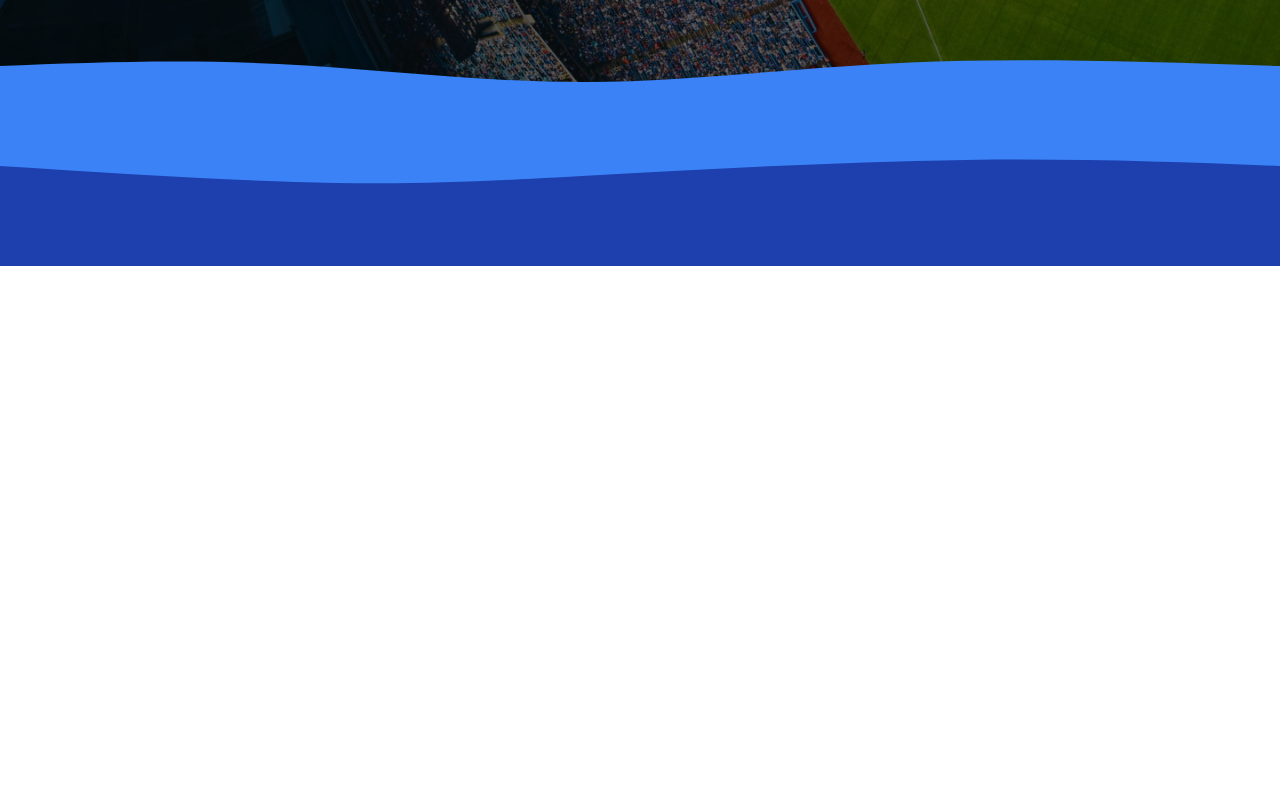
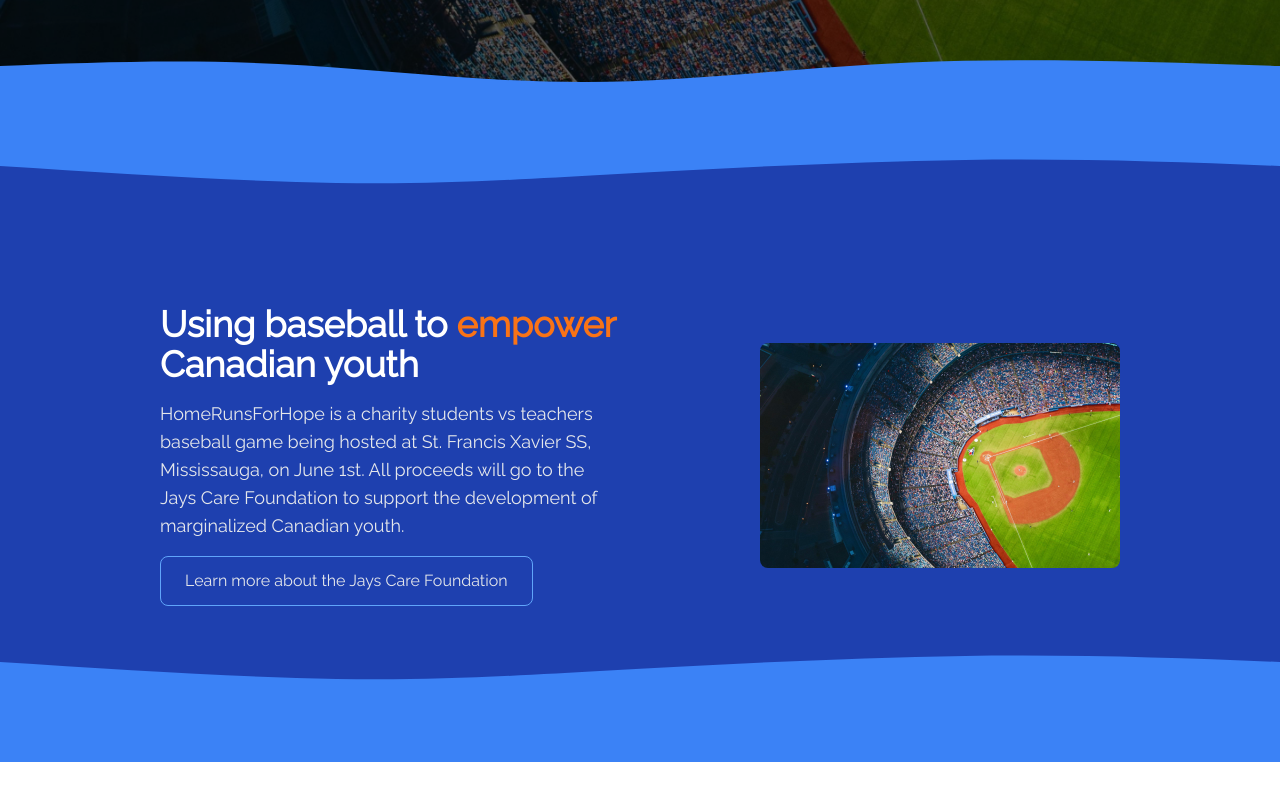
Before and after one commit to Aarav87/homerunsforhopefx, a Next.js app: page / in a window 1280 px wide. Shown: the part 674-1474 px from the top of the page. Before the commit the page ends 940 px from the top, so only its background shows below. Built offline with nearby package versions, Linux system fonts and the light colour scheme.

Commit message:
added about section

```diff
--- /dev/null
+++ b/components/about.js
@@ -0,0 +1,34 @@
+import Image from "next/image";
+
+export default function About() {
+    return (
+        <div id="about" className="flex flex-col items-center lg:flex-row bg-blue-800 p-10 lg:p-20 xl:px-40 items-left gap-6 z-[30] py-0 lg:pt-8 pb-0 lg:pb-0 xl:pb-0">
+            <div className="flex flex-col items-center lg:items-start w-[80%] text-center lg:text-left mb-4 lg:mb-0 sm:pt-4">
+                <h1 className="text-white font-bold text-3xl md:text-4xl">
+                    Using baseball to {" "}
+                    <span className="text-orange-500">empower</span>
+                    {" "} Canadian youth
+                </h1>
+
+                <p className="mt-4 w-[85%] md:w-[80%] text-lg text-gray-200">
+                    HomeRunsForHope is a charity students vs teachers baseball game
+                    being hosted at St. Francis Xavier SS, Mississauga, on June 1st.
+                    All proceeds will go to the Jays Care Foundation to support the
+                    development of marginalized Canadian youth.
+                </p>
+
+                <div className='my-4'>
+                    <a href="https://www.mlb.com/bluejays/community/jays-care" target="_blank" rel="noreferrer">
+                        <button className='px-6 py-3 border border-blue-400 text-gray-200 hover:bg-blue-400 rounded-lg font-medium'>
+                            Learn more about the Jays Care Foundation
+                        </button>
+                    </a>
+                </div>
+            </div>
+
+            <div className="flex p-0 m-0 w-full md:w-1/2 h-3/4">
+                <Image src="/banner.jpg" alt="Jays Care Foundation in-action" height={500} width={500} className="rounded-lg" />
+            </div>
+        </div>
+    )
+}
--- a/pages/index.js
+++ b/pages/index.js
@@ -1,5 +1,6 @@
 import Navbar from "@/components/navbar";
 import Image from "next/image";
+import About from "@/components/about";
 
 export default function Home() {
     return (
@@ -28,6 +29,7 @@
                     </div>
                 </div>
             </header>
+
             <div className="-translate-y-40">
                 <div className="h-0">
                     <svg preserveAspectRatio="none" width="100%" height="300px" viewBox="0 0 1440 600" fill="none"
@@ -48,6 +50,31 @@
                             stroke="none" />
                     </svg>
                 </div>
+                <div className="h-[130px]" />
+            </div>
+
+            <About />
+
+            <div>
+                <div className="h-0">
+                    <svg preserveAspectRatio="none" width="100%" height="200px" viewBox="0 0 1440 600" fill="none"
+                         xmlns="http://www.w3.org/2000/svg" className="z-[20] relative rotate-180">
+                        <path
+                            className="fill-blue-800"
+                            d="M 0,600 C 0,600 0,400 0,400 C 134.85714285714286,415.3571428571429 269.7142857142857,430.7142857142857 378,434 C 486.2857142857143,437.2857142857143 568.0000000000001,428.5 685,417 C 801.9999999999999,405.5 954.2857142857142,391.2857142857143 1086,388 C 1217.7142857142858,384.7142857142857 1328.857142857143,392.3571428571429 1440,400 C 1440,400 1440,600 1440,600 Z"
+                            stroke="none" />
+                    </svg>
+                </div>
+
+                <div className="h-0">
+                    <svg preserveAspectRatio="none" width="100%" height="300px" viewBox="0 0 1440 600" fill="none"
+                         xmlns="http://www.w3.org/2000/svg" className="z-[20] relative -translate-y-40">
+                        <path
+                            className="fill-blue-500"
+                            d="M 0,600 C 0,600 0,400 0,400 C 134.85714285714286,415.3571428571429 269.7142857142857,430.7142857142857 378,434 C 486.2857142857143,437.2857142857143 568.0000000000001,428.5 685,417 C 801.9999999999999,405.5 954.2857142857142,391.2857142857143 1086,388 C 1217.7142857142858,384.7142857142857 1328.857142857143,392.3571428571429 1440,400 C 1440,400 1440,600 1440,600 Z"
+                            stroke="none" />
+                    </svg>
+                </div>
             </div>
         </div>
   )
```
